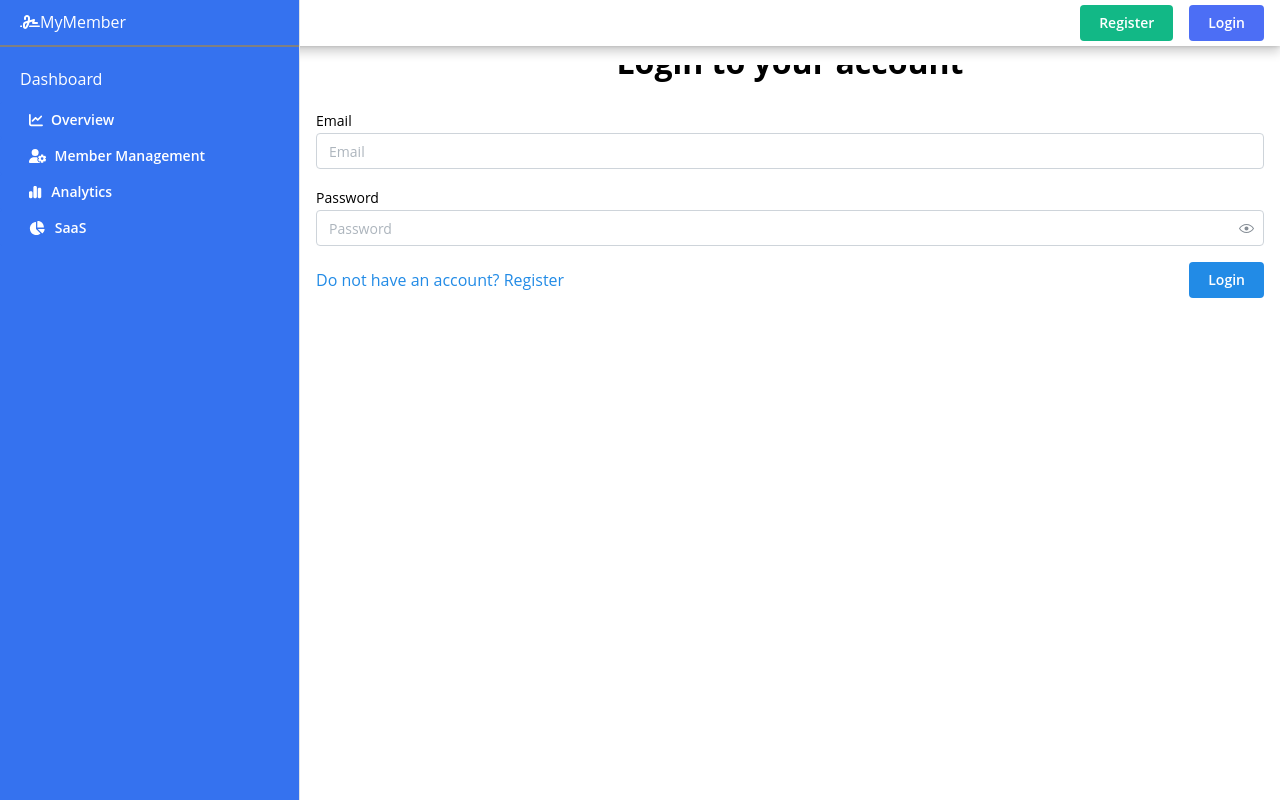
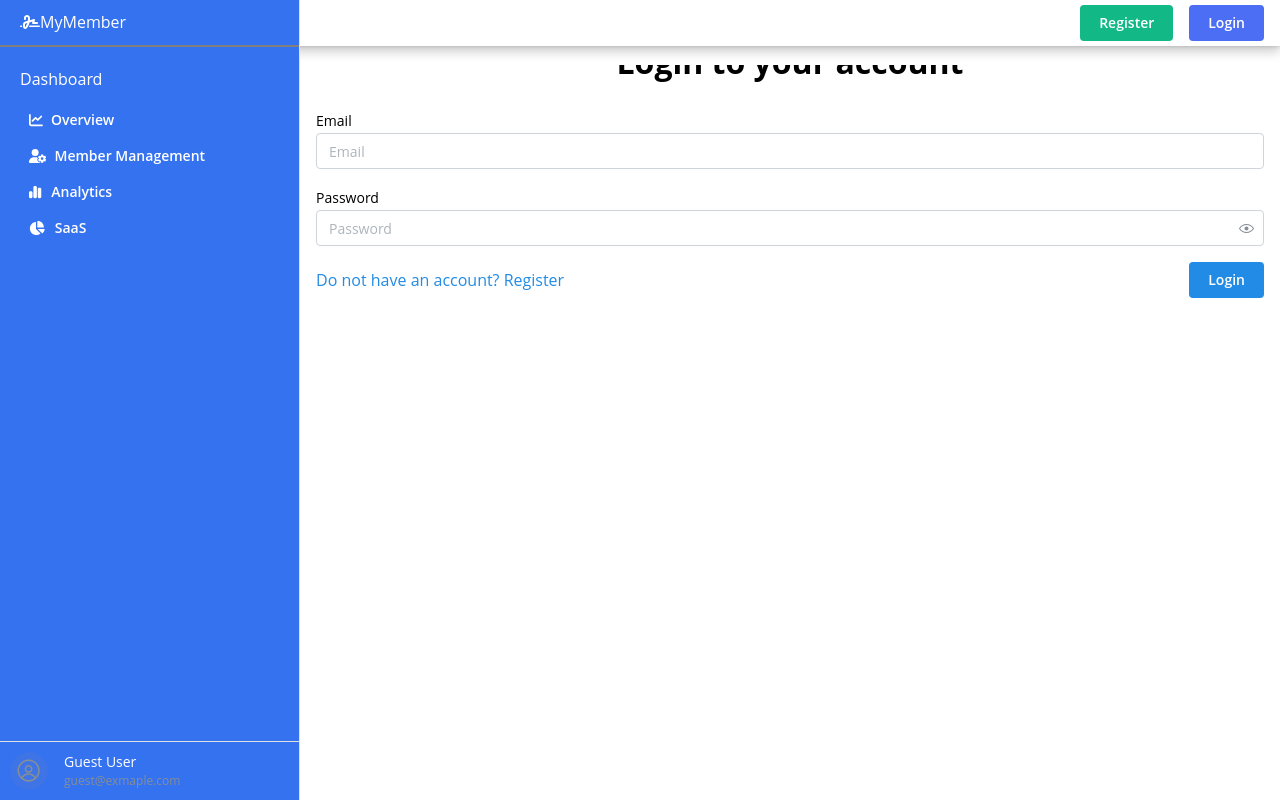
Before and after one commit to TinnTinnn/la-react, a React (Vite) app in the folder react-la/: page /login in a window 1280 px wide. Built offline with nearby package versions, Linux system fonts and the light colour scheme.

Commit message:
Avartar on Dashboard & profile in table auto update

```diff
--- a/react-la/src/App.jsx
+++ b/react-la/src/App.jsx
@@ -88,7 +88,7 @@ export default function App() {
                     <AppShell.Main>
                         <Routes>
                             <Route path="/" element={<Layout/>}>
-                                <Route index element={<MemberManagement/>}/>
+                                <Route index element={<Overview/>}/>
                                 <Route path="/membermanagement" element={<MemberManagement/>}/>
                                 <Route path="/overview" element={<Overview/>}/>
                                 <Route path="/analytics" element={<Analytics/>}/>
--- a/react-la/src/Pages/Navbar/DashboardButtons.jsx
+++ b/react-la/src/Pages/Navbar/DashboardButtons.jsx
@@ -1,10 +1,13 @@
-import {Button, Stack} from "@mantine/core";
+import {Avatar, Button, Group, Stack, Text} from "@mantine/core";
 import {useLocation, useNavigate} from "react-router-dom";
 import PropTypes from "prop-types";
 import {FontAwesomeIcon} from "@fortawesome/react-fontawesome";
 import {faChartLine, faChartPie, faChartSimple, faUserGear} from "@fortawesome/free-solid-svg-icons";
+import {useContext} from "react";
+import {AppContext} from "../../Context/AppContext.jsx";
 
-function  DashboardButtons ({ toggle } ) {
+function  DashboardButtons ({  toggle } ) {
+    const { user } = useContext(AppContext)
     const location = useLocation();
     const navigate = useNavigate();
 
@@ -21,9 +24,11 @@ function  DashboardButtons ({ toggle } ) {
     return (
         <Stack
             align="stretch"
-            justify="center"
+            justify="space-between"
             gap={0}
+            style={{ height: "100%"}}
         >
+            <div>
                 <Button
                     onClick={() => handleNavigate("/overview")}
                     variant="subtle"
@@ -92,8 +97,28 @@ function  DashboardButtons ({ toggle } ) {
                     <FontAwesomeIcon style={{ marginRight: '10px'}} icon={faChartPie} />
                     SaaS
                 </Button>
+            </div>
+
+            <Group
+                position="left"
+                spacing="sm"
+                style={{
+                    padding: "10px",
+                    borderTop: "1px solid #e0e0e0",
+                }}
+            >
+                <Avatar src={user?.profile_picture || null} alt={user?.name || "User"} radius="xl"/>
+                <div>
+                    <Text size="sm" weight={500}>
+                        {user?.name || "Guest User"}
+                    </Text>
+                    <Text size="xs" color="dimmed">
+                        {user?.email || "guest@exmaple.com"}
+                    </Text>
+                </div>
+            </Group>
         </Stack>
-    )
+    );
 }
 
 DashboardButtons.propTypes = {
--- a/react-la/src/Pages/Navbar/MemberManagement.jsx
+++ b/react-la/src/Pages/Navbar/MemberManagement.jsx
@@ -301,10 +301,10 @@ export default function MemberManagement() {
                 console.log("Upload successful:", data);
 
 
-                setSelectedMember((prev) => ({
-                    ...prev,
-                    profile_picture: data.profile_picture,
-                }));
+                // setSelectedMember((prev) => ({
+                //     ...prev,
+                //     profile_picture: data.profile_picture,
+                // }));
 
                 // อัปเดตรูปใน state ของสมาชิกทั้งหมด
                 setMembers((prevMembers) =>
@@ -413,9 +413,16 @@ export default function MemberManagement() {
         setMemberToDelete(null);
     }
 
+    // ดึงข้อมูลสมาชิกเมื่อโหลดหน้า
     useEffect(() => {
-        getMembers(); // ดึงข้อมูลสมาชิก
+        getMembers();
     }, []);
+
+    // อัปเดท filteredMembers เมื่อ members เปลี่ยน
+    useEffect(() => {
+        setFilteredMembers(members); // เชื่อม filteredMembers กับ members
+    }, [members]);
+
 
     // สำหรับ รีเซ็ท errors เมื่อ Modal ปิดตัวลง
     useEffect(() => {
```
Lines whose indentation alone changed are shown as unchanged.
